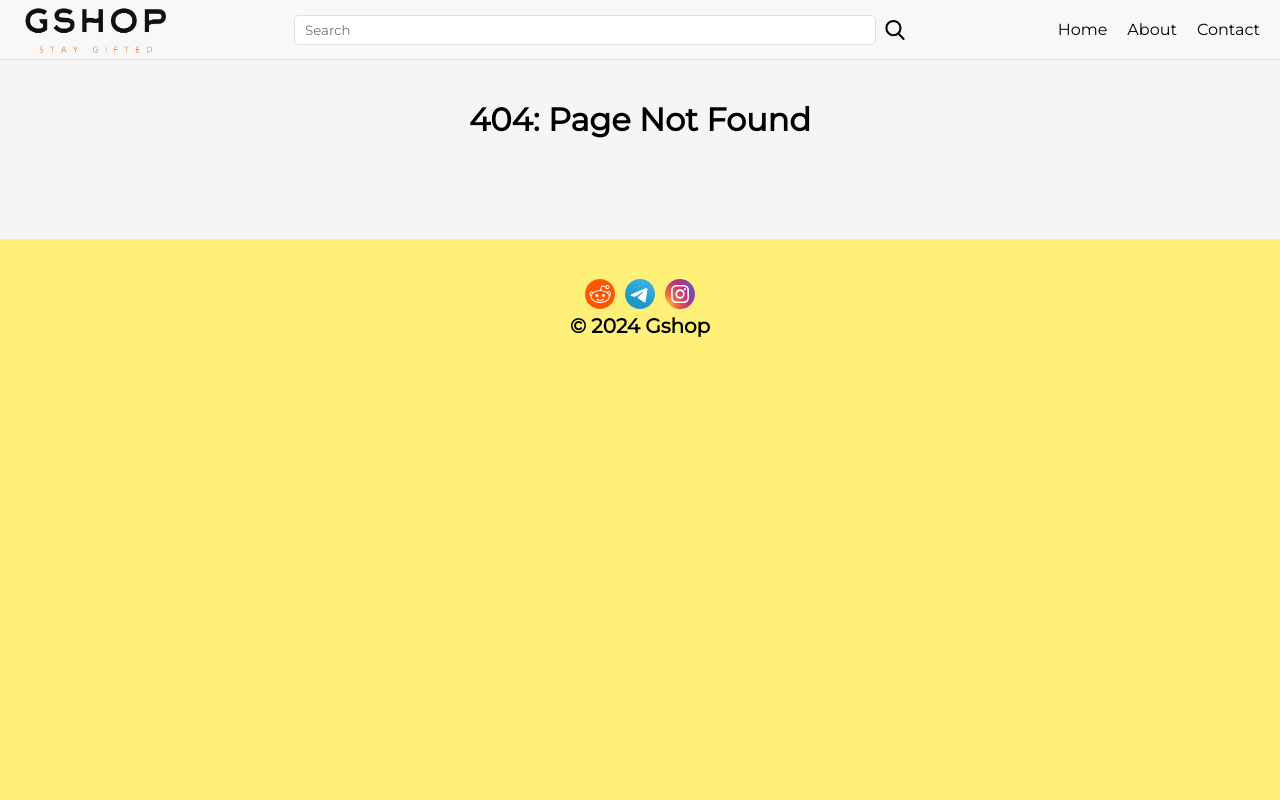
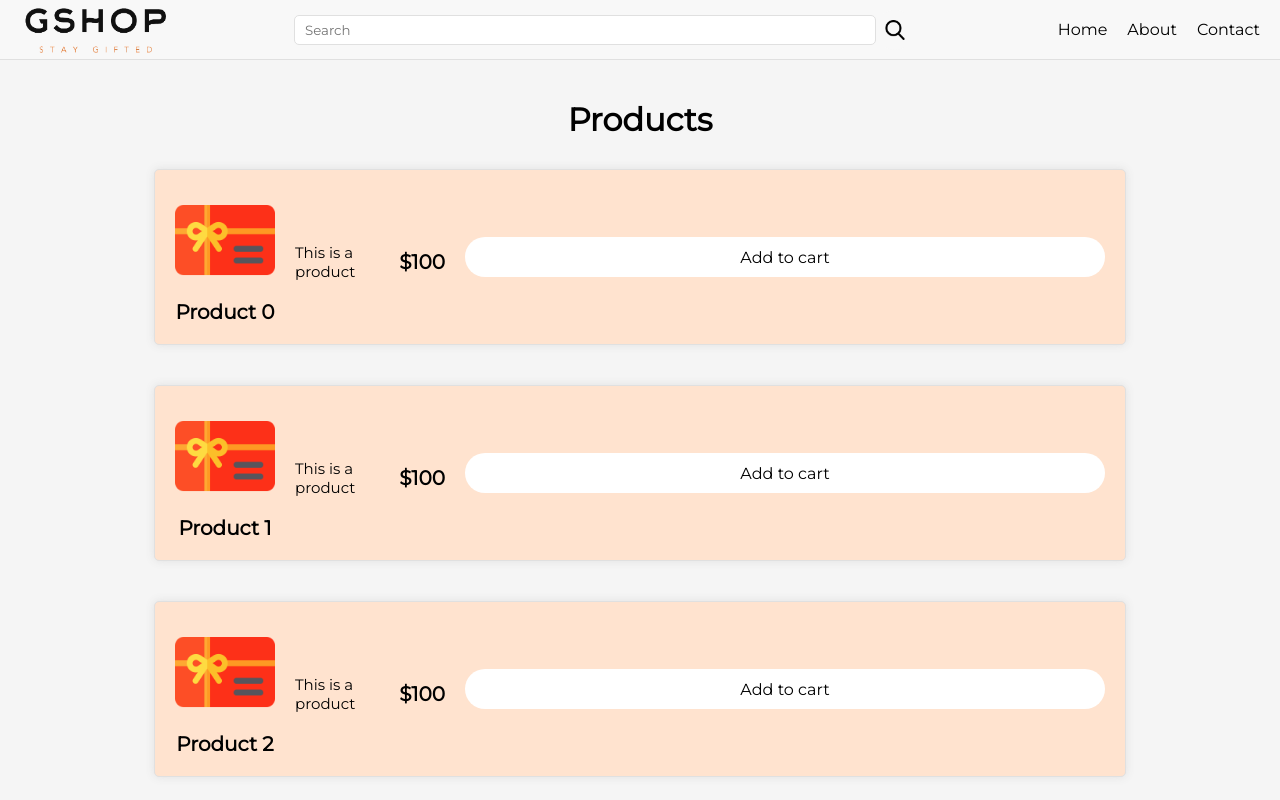
Before and after one commit to mahnooshr/Web-Team, a React (Create React App) app in the folder project/frontend/: page /products in a window 1280 px wide. Before the commit this address had no page. Shown: the top 800 px of the page. Built offline with nearby package versions, Linux system fonts and the light colour scheme.

Commit message:
Add products placeholder

```diff
--- a/project/frontend/src/App.js
+++ b/project/frontend/src/App.js
@@ -7,6 +7,7 @@ import Cart from './pages/cart';
 import About from './pages/about';
 import NoPage from './pages/nopage';
 import Gfooter from './components/gfooter';
+import ProductsList from './pages/products-list';
 import './styles/pages_general.css';
 
 export default function App() {
@@ -24,7 +25,10 @@ export default function App() {
         }, {
             path: "/cart",
             element: <Cart />
-        },
+        }, {
+            path: "/products",
+            element: <ProductsList />
+        }
     ])
     return (
         <div className='app'>
--- /dev/null
+++ b/project/frontend/src/components/product_li.js
@@ -0,0 +1,17 @@
+import React from "react";
+import "../styles/products.css";
+
+export default function ProductLi(props) {
+    const product = props.product;
+    return (
+        <div className="product-li">
+            <div className="product-li-left">
+                <img className="product-li-icon" src={product.image} alt="Product" />
+                <div className="product-li-name">{product.name}</div>
+            </div>
+            <div className="product-li-info">{product.description}</div>
+            <div className="product-li-price">${product.price}</div>
+            <button>Add to cart</button>
+        </div>
+    );
+}
--- /dev/null
+++ b/project/frontend/src/pages/products-list.js
@@ -0,0 +1,27 @@
+import React from "react";
+import ProductLi from "../components/product_li";
+
+export default function ProductsList(probs) {
+    const products = [...Array(10).keys()].map((i) =>
+        (
+            <ProductLi product={(
+                {
+                    id: i + 1,
+                    name: "Product " + String(i),
+                    price: 100,
+                    description: "This is a product",
+                    image: "gift-card.png"
+                }
+            )} />
+        )
+    );
+
+    return (
+        <div className="container">
+            <h1>Products</h1>
+            <ul className="products-list">
+                {products}
+            </ul>
+        </div>
+    );
+}
--- /dev/null
+++ b/project/frontend/src/styles/products.css
@@ -0,0 +1,56 @@
+.products-list {
+    /* vertical flexbox */
+    display: flex;
+    flex-direction: column;
+    align-items: center;
+    justify-content: center;
+    gap: 20px;
+    margin-top: 20px;
+    min-width: 90%;
+}
+
+.product-li {
+    /* horizontal flex*/
+    display: flex;
+    flex-direction: row;
+    align-items: center;
+    justify-content: space-between;
+    padding: 20px;
+    background-color: #ffe3cf;
+    border: 1px solid #e0e0e0;
+    margin: 10px;
+    border-radius: 5px;
+    box-shadow: 0 0 10px 0 #e0e0e0;
+    gap: 20px;
+    min-width: 100%;
+}
+
+.product-li-left {
+    /* vertical flexbox */
+    display: flex;
+    flex-direction: column;
+    align-items: center;
+    justify-content: center;
+}
+
+.product-li-icon {
+    width: 100px;
+    height: 100px;
+}
+
+.product-li-name {
+    margin-top: 10px;
+    font-size: 20px;
+    font-weight: bold;
+}
+
+.product-li-info {
+    margin-top: 10px;
+    font-size: 15px;
+}
+
+.product-li-price {
+    margin-top: 10px;
+    font-size: 20px;
+    font-weight: bold;
+}
```
Also changed, not shown: project/frontend/public/gift-card.png (added).
